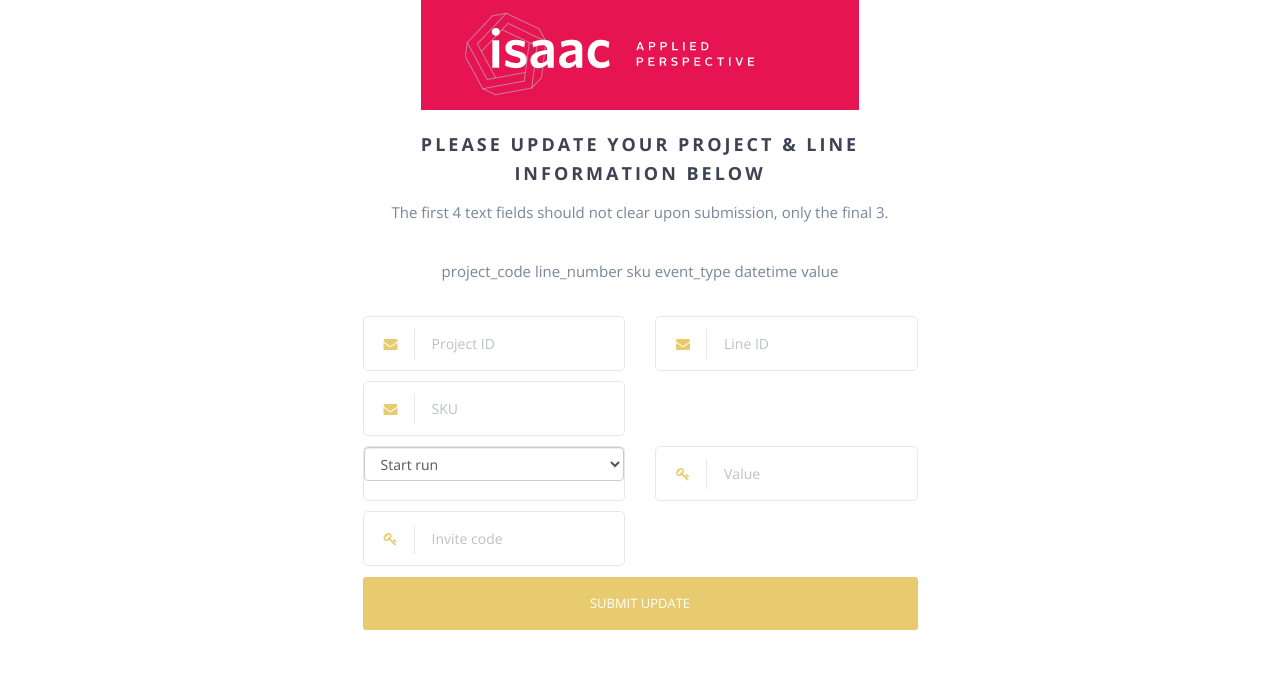
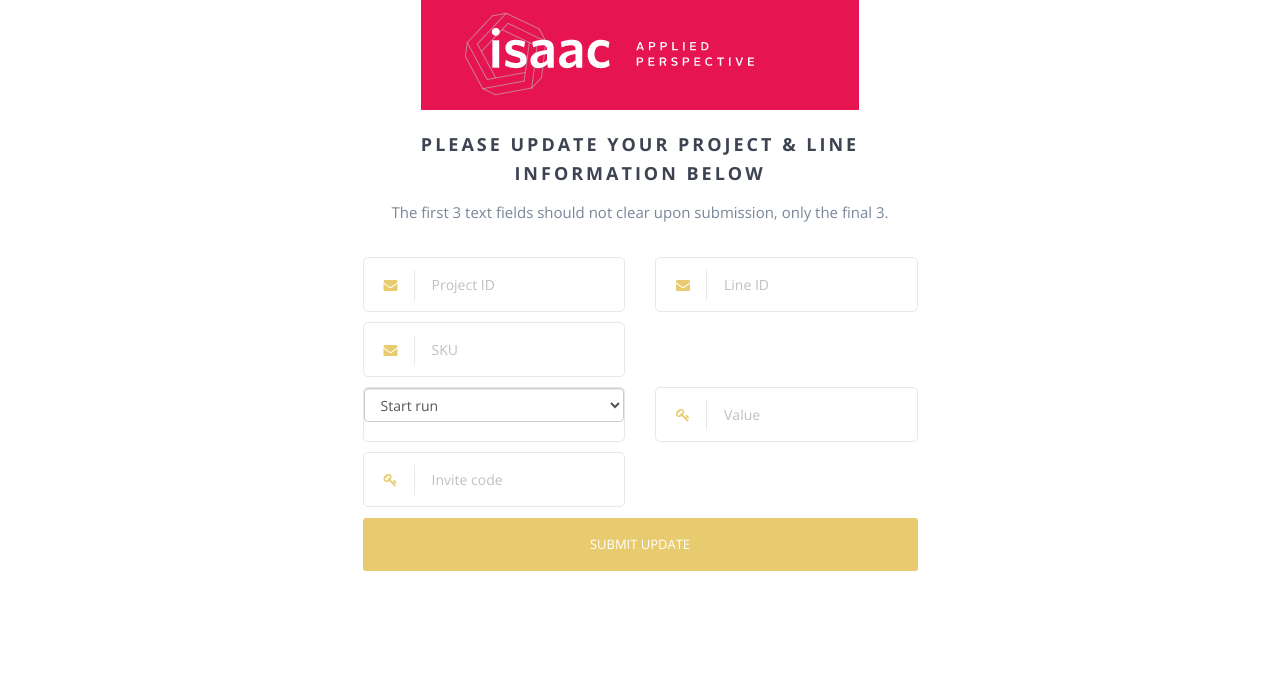
Before and after one commit to isaac-solutions/data-capture, a website: page index.html in a window 1280 px wide. Shown: the top 689 px of the page. Drawn offline with nearby package versions, Linux system fonts and the light colour scheme; some packages are replaced by stand-ins of ours; files that its build step writes are made by us from their sources; files whose address does not match are found by name.

Commit message:
Update index.html

```diff
--- a/index.html
+++ b/index.html
@@ -65,8 +65,7 @@
         <div class="row">
             <div class="col-md-6 col-md-offset-3">
                 <h3>Please update your project & line information below</h3>
-                <p>The first 4 text fields should not clear upon submission, only the final 3. </p>
-				<p> project_code	line_number	sku	event_type	datetime	value </p>
+                <p>The first 3 text fields should not clear upon submission, only the final 3. </p>
                 <form id="rsvp-form" class="rsvp-form"
                       action=""
                       method="POST">
```
